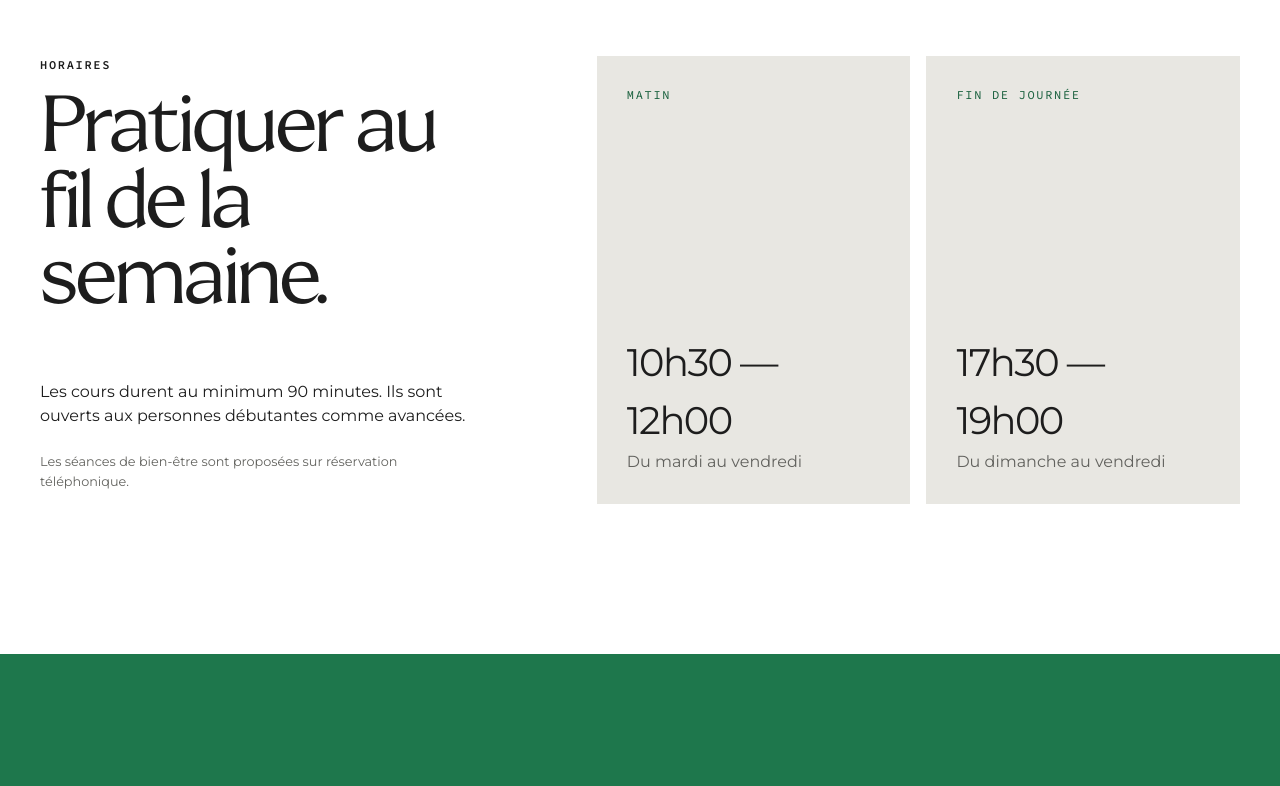
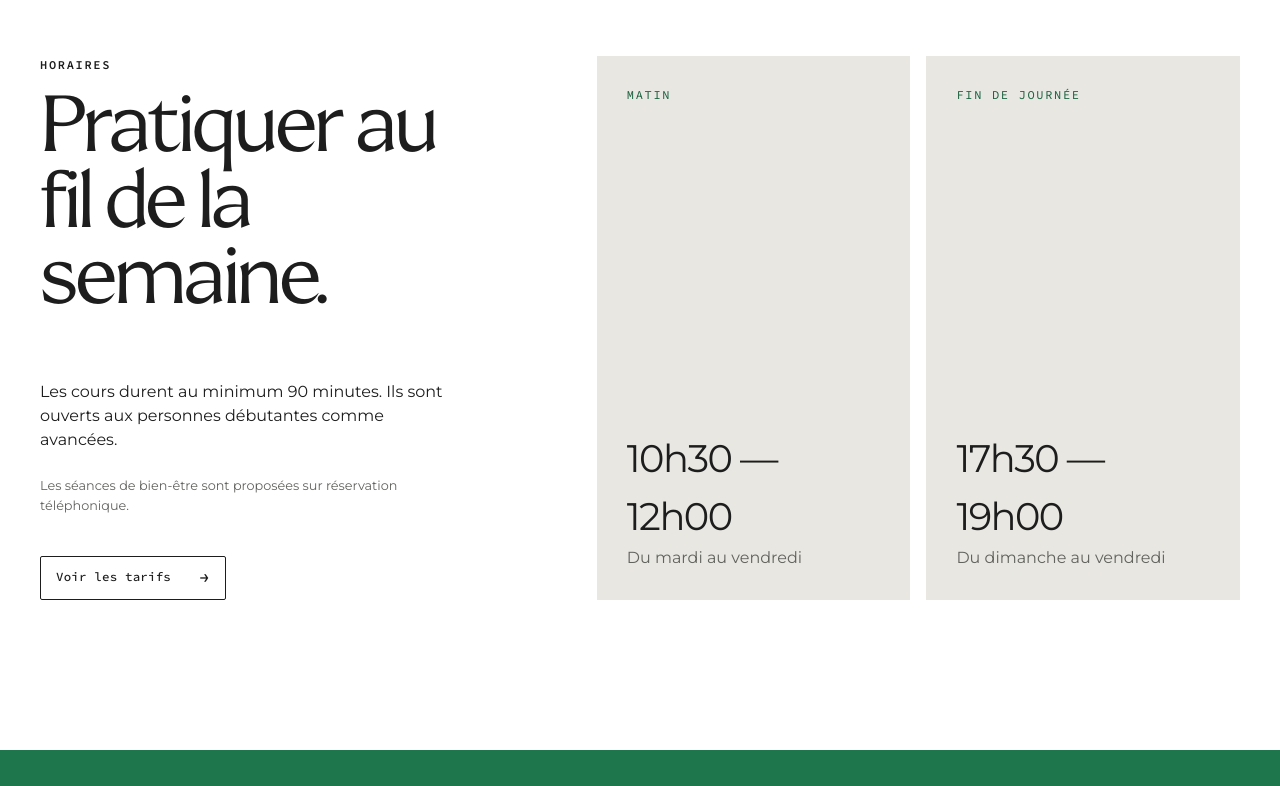
Before and after one commit to ilohest/creyda, a Nuxt app: page / in a window 1280 px wide. Shown: the part 2745-3531 px from the top of the page. Built offline with nearby package versions, Linux system fonts and the light colour scheme.

Commit message:
Link home schedule to pricing

```diff
--- a/app/assets/css/main.css
+++ b/app/assets/css/main.css
@@ -137,7 +137,7 @@ h2 { font-size: clamp(3rem, 6.2vw, 6.8rem); }
 .practice-list p { grid-column: 2; margin: 7px 0 0; max-width: 380px; color: var(--muted); font-size: .9rem; }
 
 .schedule { padding: 150px 0; display: grid; grid-template-columns: .8fr 1.2fr; gap: 10vw; }
-.schedule > div:first-child p:last-child { max-width: 420px; }
+.schedule > div:first-child > p:not(.eyebrow) { max-width: 420px; }
 .schedule-cards { display: grid; grid-template-columns: 1fr 1fr; gap: 16px; }
 .schedule-cards article { min-height: 235px; padding: 30px; display: flex; flex-direction: column; background: var(--mist); }
 .schedule-cards article + article { padding-left: 30px; }
@@ -145,6 +145,7 @@ h2 { font-size: clamp(3rem, 6.2vw, 6.8rem); }
 .schedule-cards strong { display: block; margin-top: auto; font-size: clamp(1.8rem, 3vw, 3.2rem); font-weight: 400; letter-spacing: -.04em; }
 .schedule-cards span { color: var(--muted); }
 .schedule-note { max-width: 420px; margin-top: 24px; font-size: .8rem; color: var(--muted); }
+.schedule-link { margin-top: 28px; }
 
 .res-teaser { padding: clamp(70px, 10vw, 150px) max(40px, calc((100vw - 1380px)/2)); display: grid; grid-template-columns: .6fr 1.4fr; gap: 8vw; align-items: center; background: var(--green); color: var(--white); }
 .res-identity { width: fit-content; max-width: 100%; display: flex; flex-direction: column; align-items: center; text-align: center; }
--- a/app/pages/index.vue
+++ b/app/pages/index.vue
@@ -115,6 +115,7 @@ useHead({
         <h2>Pratiquer au fil de la semaine.</h2>
         <p>Les cours durent au minimum 90 minutes. Ils sont ouverts aux personnes débutantes comme avancées.</p>
         <p class="schedule-note">Les séances de bien-être sont proposées sur réservation téléphonique.</p>
+        <NuxtLink to="/tarifs" class="text-link schedule-link">Voir les tarifs <span>→</span></NuxtLink>
       </div>
       <div class="schedule-cards">
         <article><p>Matin</p><strong>10h30 — 12h00</strong><span>Du mardi au vendredi</span></article>
```
